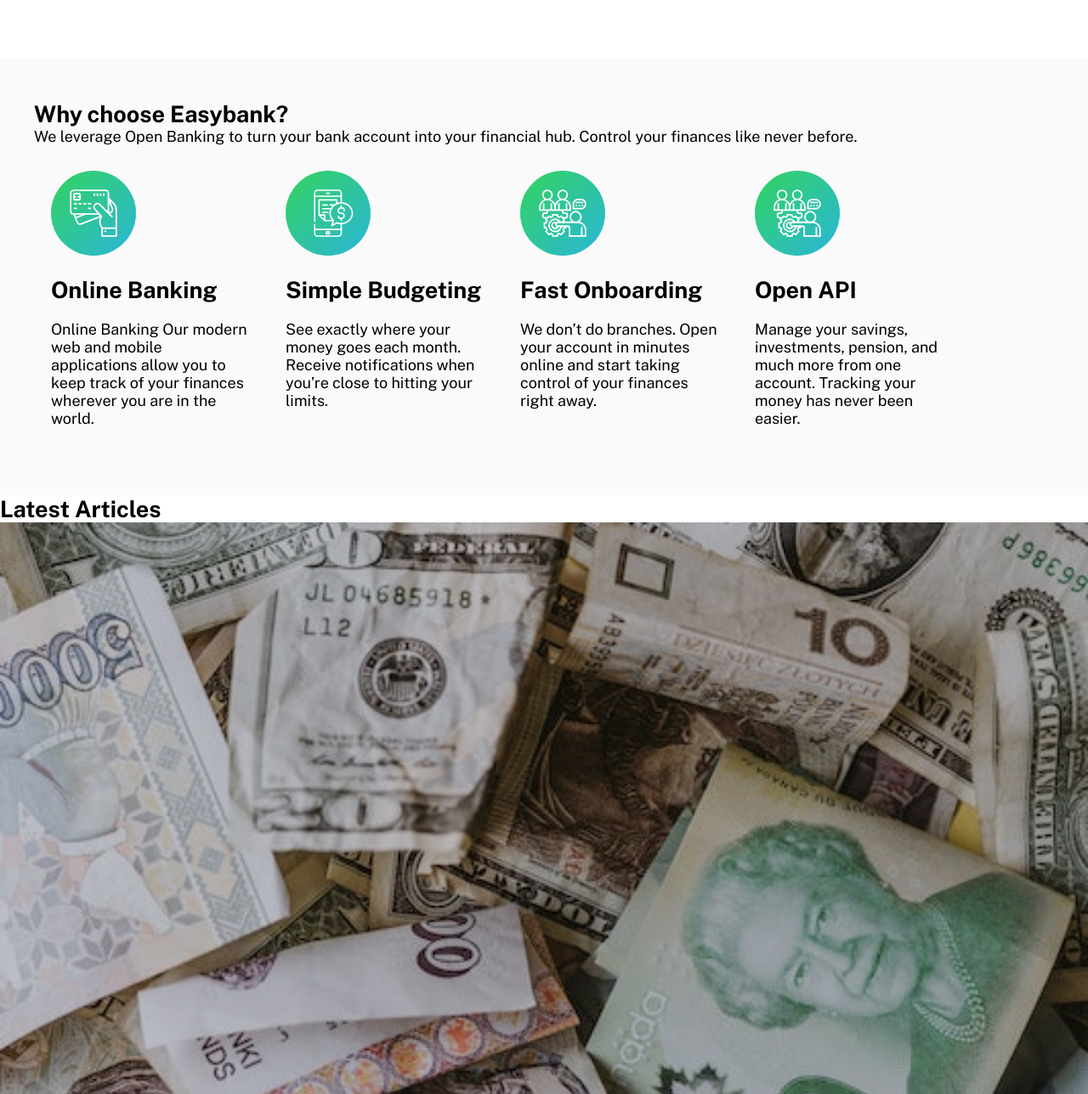
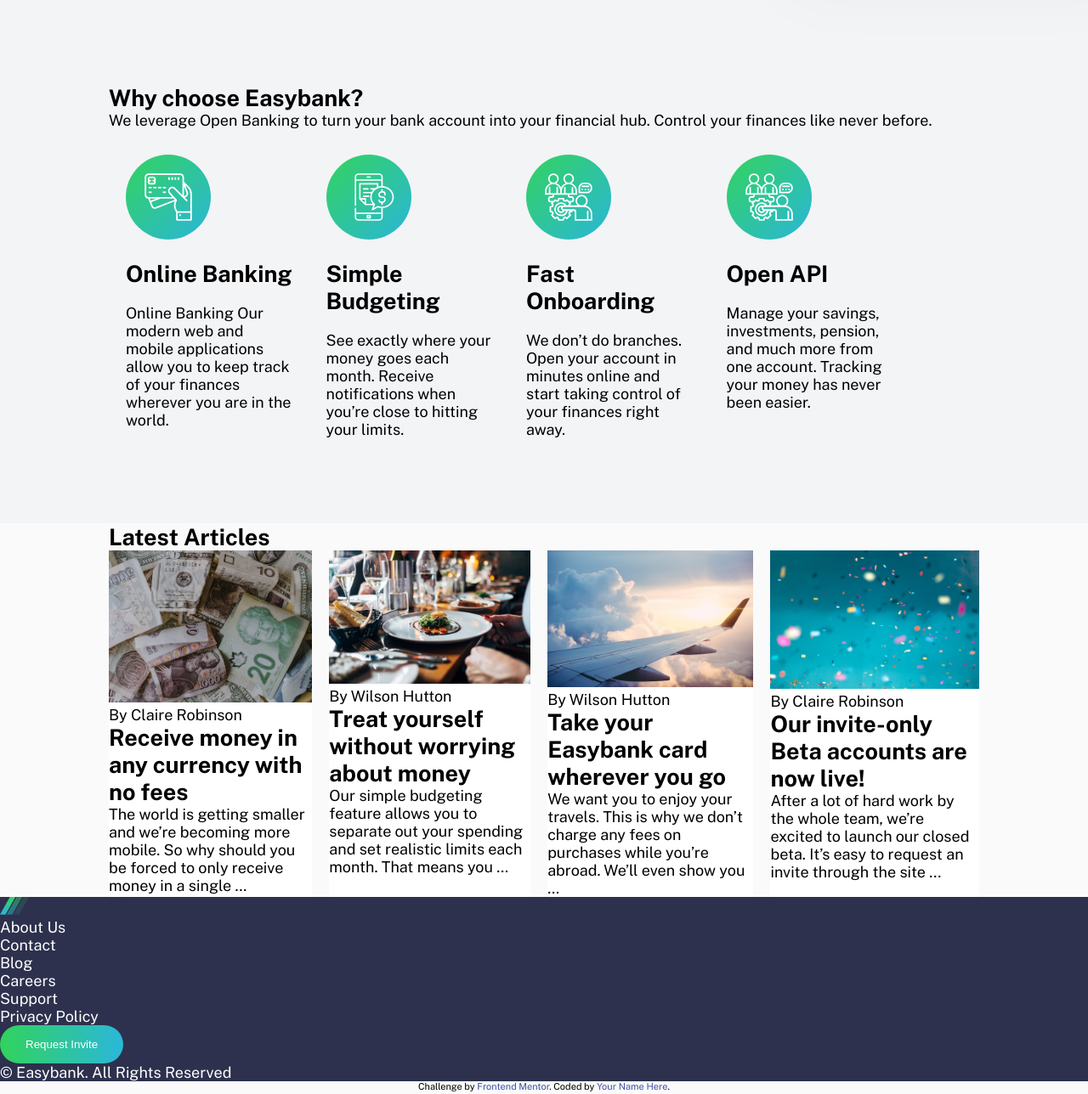
Before and after one commit to abe-m1/easybank-landing-page, a website: page index.html in a window 1280 px wide. Shown: the part 859-2147 px from the top of the page at 85% size. Drawn offline with nearby package versions, Linux system fonts and the light colour scheme.

Commit message:
basic layout

```diff
--- a/index.html
+++ b/index.html
@@ -26,27 +26,32 @@
         <li class="header__menu__menu-item">Blog</li>
         <li class="header__menu__menu-item">Careers</li>
       </ul>
-      <button>Request Invite</button>
+      <button class="button-gradient">Request Invite</button>
       <a href="" id="nav-button">
         <img class="hamburger" src="images/icon-hamburger.svg" alt="" />
       </a>
     </header>
     <section class="hero">
       <div class="hero__left">
+        <div class="hero__container">
           <h1 class="hero__headline">Next generation digital banking</h1>
           <p class="hero__text">
             Take your financial life online. Your Easybank account will be a
             one-stop-shop for spending, saving, budgeting, investing, and much
             more.
           </p>
-        <button>Request Invite</button>
+          <button class="button-gradient">Request Invite</button>
+        </div>
       </div>
       <div class="hero__right">
+        <div class="image-container">
           <img src="images/image-mockups.png" alt="" />
+        </div>
       </div>
     </section>
 
     <section class="second">
+      <div class="container">
         <h2>Why choose Easybank?</h2>
         <p>
           We leverage Open Banking to turn your bank account into your financial
@@ -66,8 +71,8 @@
             <img class="card__image" src="images/icon-budgeting.svg" alt="" />
             <h2 class="card__title">Simple Budgeting</h2>
             <p>
-            See exactly where your money goes each month. Receive notifications
-            when you’re close to hitting your limits.
+              See exactly where your money goes each month. Receive
+              notifications when you’re close to hitting your limits.
             </p>
           </div>
 
@@ -75,8 +80,8 @@
             <img class="card__image" src="images/icon-onboarding.svg" alt="" />
             <h2 class="card__title">Fast Onboarding</h2>
             <p>
-            We don’t do branches. Open your account in minutes online and start
-            taking control of your finances right away.
+              We don’t do branches. Open your account in minutes online and
+              start taking control of your finances right away.
             </p>
           </div>
 
@@ -89,8 +94,9 @@
             </p>
           </div>
         </div>
+      </div>
     </section>
-    <section>
+    <section class="container">
       <h2>Latest Articles</h2>
       <div class="articles">
         <div class="article">
@@ -134,8 +140,8 @@
         </div>
       </div>
     </section>
-    <footer>
-      <img src="images/logo.svg" alt="" />
+    <footer class="footer">
+      <img class="footer-logo" src="images/logo.svg" alt="" />
       <ul>
         <li>About Us</li>
         <li>Contact</li>
@@ -146,7 +152,7 @@
         <li>Support</li>
         <li>Privacy Policy</li>
       </ul>
-      <button>Request Invite</button>
+      <button class="button-gradient">Request Invite</button>
       <p>© Easybank. All Rights Reserved</p>
     </footer>
 
--- a/scss/main.scss
+++ b/scss/main.scss
@@ -73,12 +73,13 @@
 body {
   font-size: 1.8rem;
   font-family: 'Public Sans', sans-serif;
+  background-color: $veryLightGray;
 }
 
 .header {
   width: 80%;
   margin: auto;
-  height: 14rem;
+  height: 9rem;
   display: flex;
   justify-content: space-between;
   align-items: center;
@@ -129,10 +130,18 @@
   }
 }
 
+.button-gradient {
+  background-image: linear-gradient(to right, $limeGreen, $brightCyan);
+  padding: 1.5rem 3rem;
+  border: none;
+  color: $white;
+  border-radius: 3rem;
+}
+
 .hero {
   display: flex;
-  width: 80%;
-  margin: auto;
+  // width: 80%;
+  // margin: auto;
   margin-bottom: 12rem;
   position: relative;
 
@@ -148,7 +157,7 @@
     justify-content: center;
     flex: 1;
     background: url(/images/bg-intro-desktop.svg) no-repeat top center;
-    background-size: contain;
+    background-size: cover;
     position: relative;
     overflow: hidden;
     @include respond(phone) {
@@ -179,15 +188,36 @@
 
   &__left {
     flex: 1;
+    display: flex;
+    justify-content: center;
+    // align-items: center;
+
     @include respond(phone) {
       margin-bottom: 6rem;
     }
   }
+
+  &__container {
+    margin-top: 12rem;
+    width: 50%;
+  }
 }
 
+.image-container {
+  position: relative;
+  top: -12rem;
+  right: -56px;
+}
+
+.container {
+  width: 80%;
+  margin: auto;
+}
 .second {
-  background-color: $veryLightGray;
-  padding: 5rem 4rem;
+  background-color: $lightGrayishBlue;
+  padding-top: 12rem;
+  padding-bottom: 7rem;
+  margin-top: -20rem;
 }
 
 .row {
@@ -206,6 +236,26 @@
   }
 }
 
+.articles {
+  display: flex;
+}
+
+.article {
+  background-color: $white;
+  &:not(:last-child) {
+    margin-right: 2rem;
+  }
+}
+
+.footer {
+  background-color: $darkBlue;
+  color: $white;
+}
+
+.footer-logo {
+  width: 15rem;
+}
+
 .attribution {
   font-size: 11px;
   text-align: center;
```
Also changed, not shown: css/style.css. Lines whose indentation alone changed are shown as unchanged.
